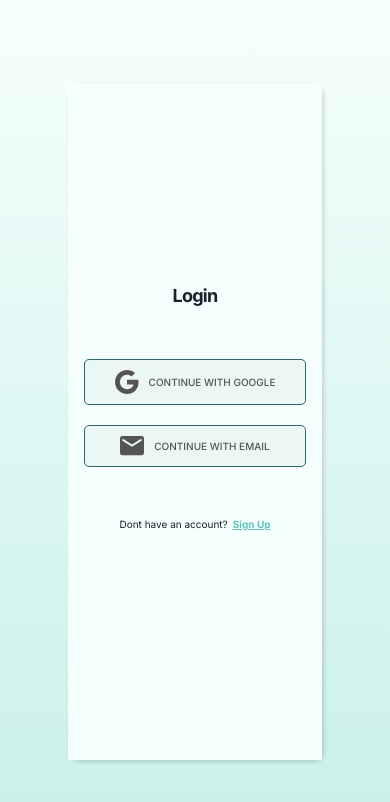
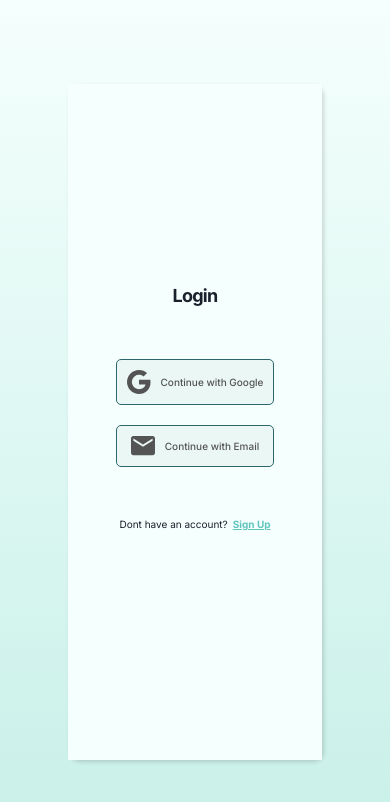
Before and after one commit to Hack-Weekly/fire-kangaroo-chat-app, a React (Create React App) app in the folder frontend/: page /login in a window 390 px wide. Shown: the top 802 px of the page. Built offline with nearby package versions, Linux system fonts and the light colour scheme.

Commit message:
fixed a little bit of frontend unresponsiveness

```diff
--- a/frontend/src/pages/Login.module.scss
+++ b/frontend/src/pages/Login.module.scss
@@ -197,6 +197,17 @@
       margin-left: 1rem;
       color: mixin.$theme-54;
     }
+    @include mixin.tablet2 {
+      // flex-wrap: wrap;
+      display: flex;
+      justify-content: center;
+      flex-wrap: wrap;
+      width: 100%;
+      text-transform: none;
+      font-weight: 500;
+      padding: 1rem;
+      border-radius: 5px;
+    }
   }
 
   .sign_up {
```
